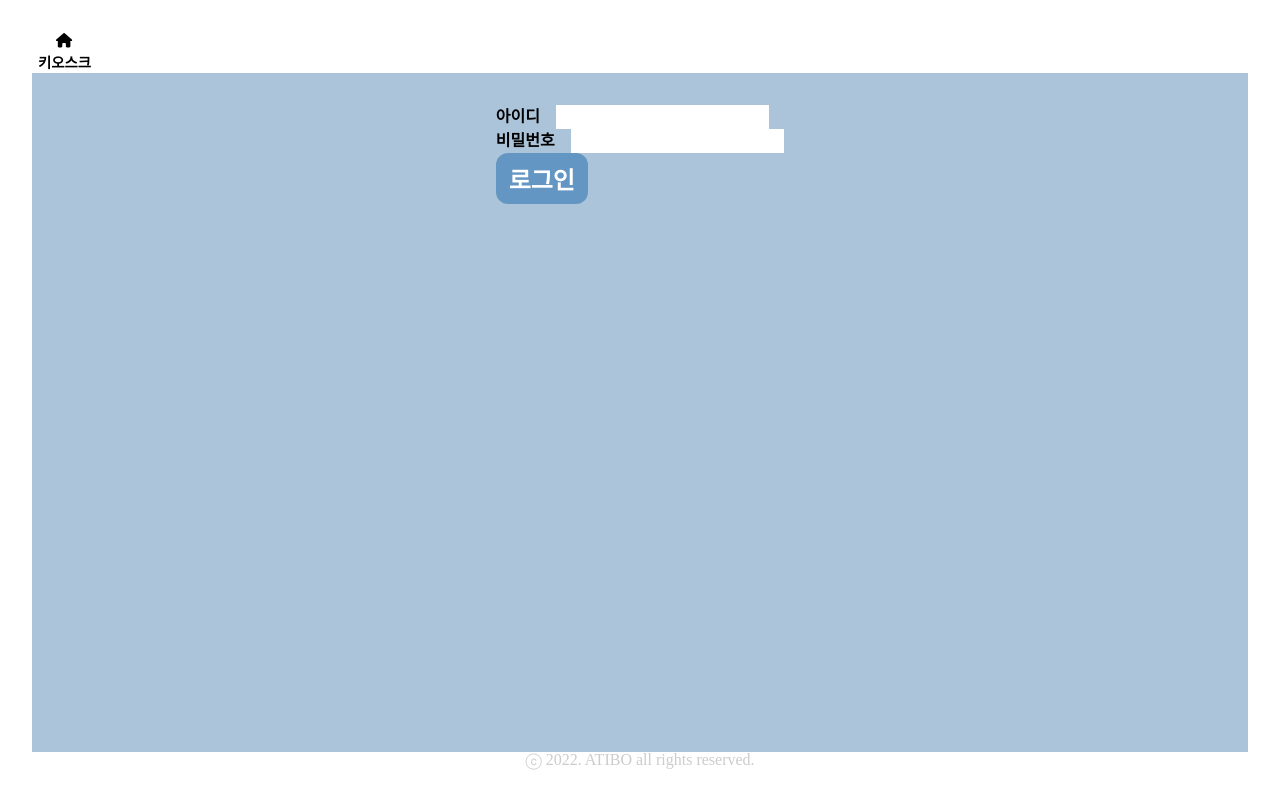
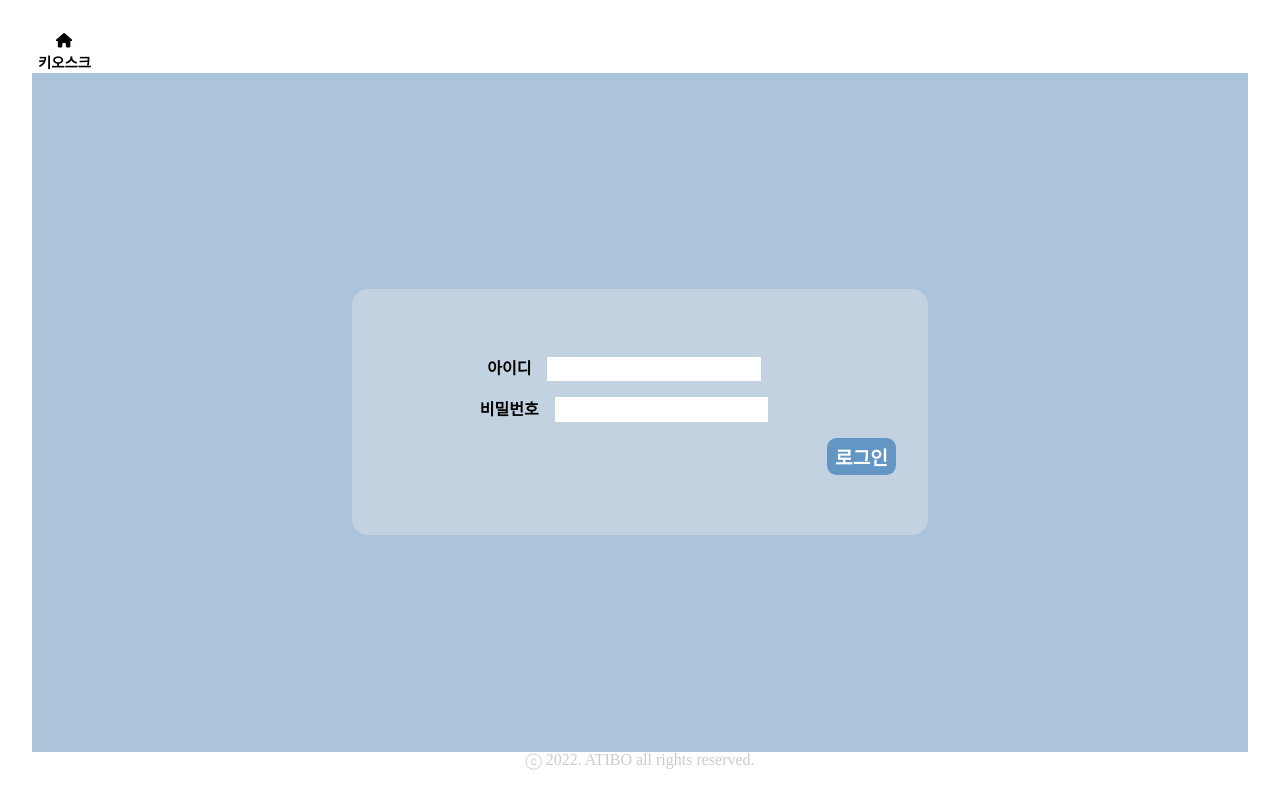
Before and after one commit to student-inbody-kiosk/ATIBO, a Vue app in the folder frontend/: page /admin in a window 1280 px wide. Built offline with nearby package versions, Linux system fonts and the light colour scheme; no server answers.

Commit message:
FE:style: login form layout and resize sm VButton

```diff
--- a/frontend/src/components/common/VButton.vue
+++ b/frontend/src/components/common/VButton.vue
@@ -67,7 +67,7 @@ const handleClick = function () {
 .v-button.sm {
     width: 2rem;
     padding: 0.3rem 0.5rem;
-    font-size: 1rem;
+    font-size: 1.2rem;
 }
 
 .v-button.md {
--- a/frontend/src/views/admin/AdmIndexView.vue
+++ b/frontend/src/views/admin/AdmIndexView.vue
@@ -28,7 +28,7 @@ const handleLoginSubmit = function submitLogin() {
 </script>
 
 <template>
-    <div>
+    <div class="login-container">
         <VInput
             refer="id"
             id="id"
@@ -47,9 +47,27 @@ const handleLoginSubmit = function submitLogin() {
         <VButton
             text="로그인"
             color="admin-primary"
-            size="md"
+            size="sm"
             @click="handleLoginSubmit" />
     </div>
 </template>
 
-<style lang="scss" scoped></style>
+<style lang="scss" scoped>
+.login-container {
+    align-self: center;
+    display: flex;
+    flex-direction: column;
+    justify-content: center;
+    align-items: center;
+    gap: 1rem;
+    width: 50%;
+    height: 40%;
+    padding: 0.5rem 2rem 0 0;
+    border-radius: 1rem;
+    background-color: $admin-tertiary;
+}
+
+button {
+    align-self: flex-end;
+}
+</style>
```
